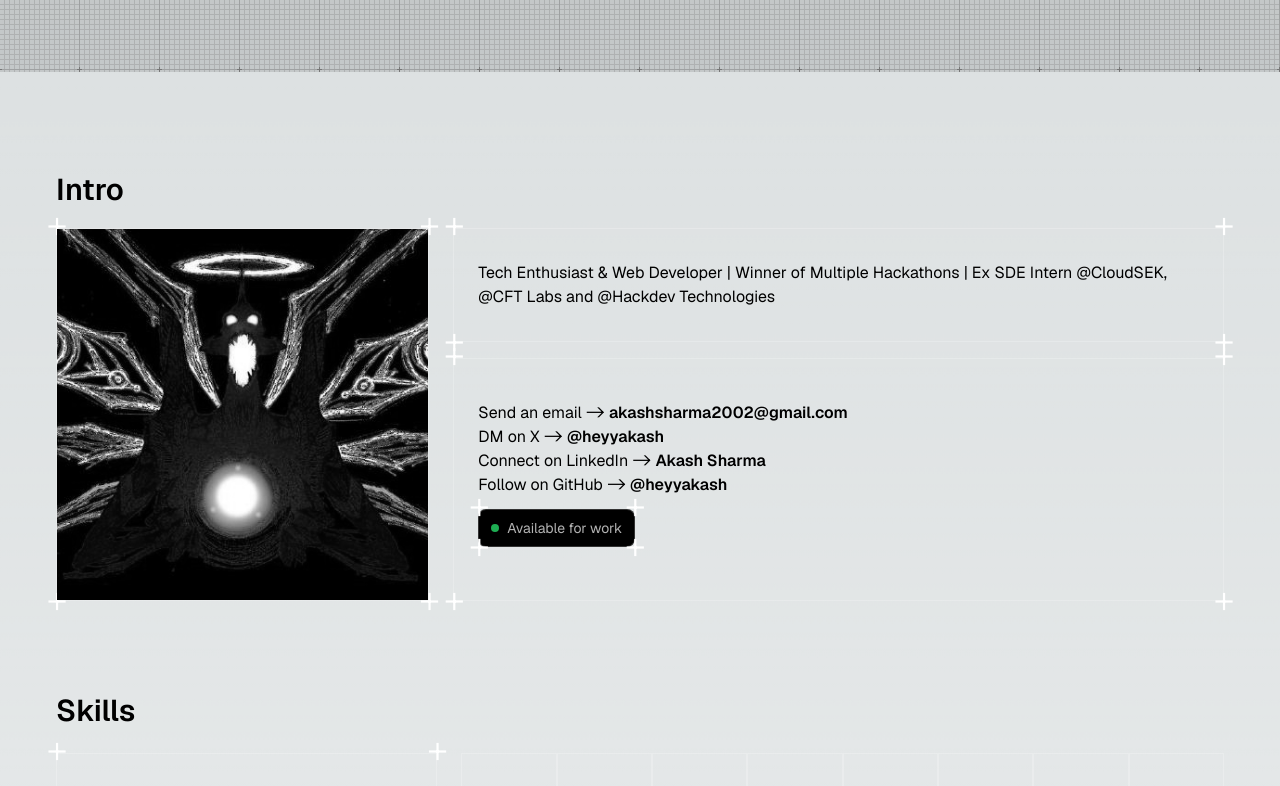
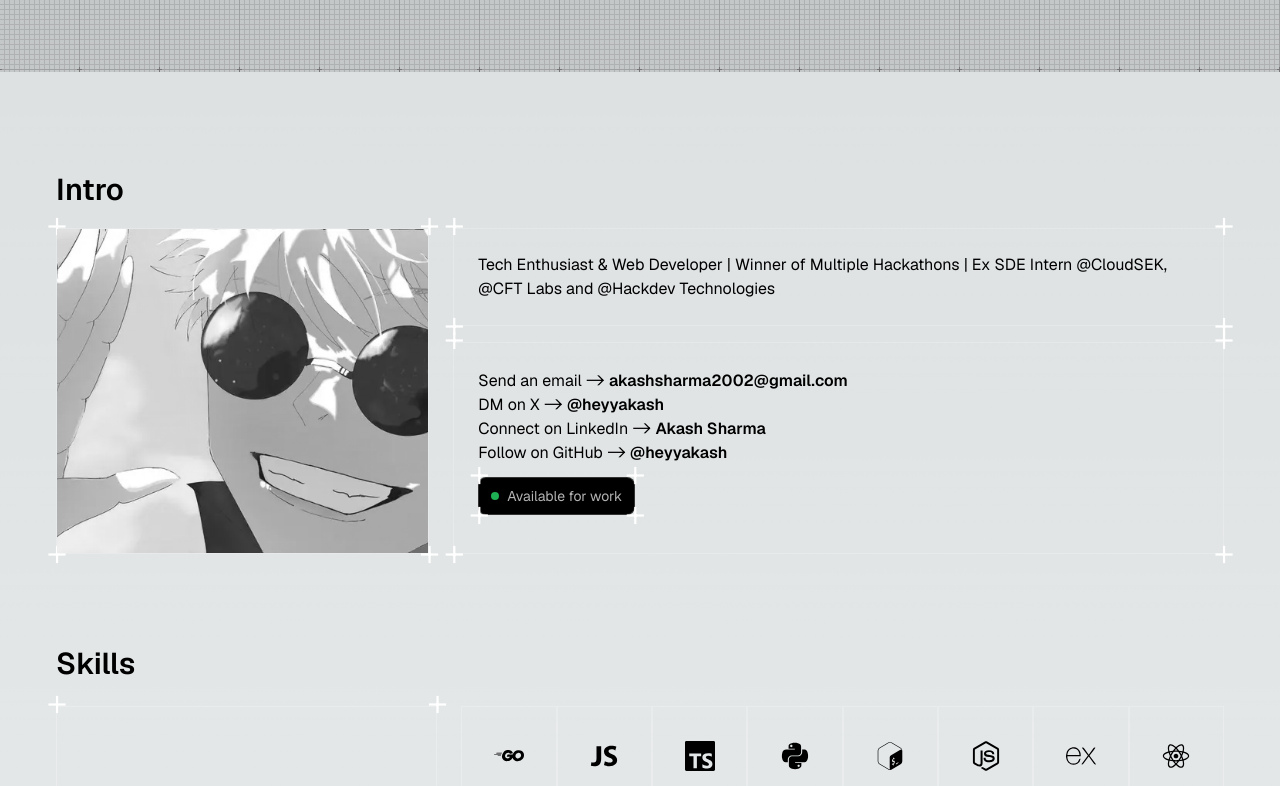
Before and after one commit to heyyakash/portfolio-2025, a Next.js app: page / in a window 1280 px wide. Shown: the part 651-1437 px from the top of the page. Built offline with nearby package versions, Linux system fonts and the light colour scheme.

Commit message:
added  new profile image

```diff
--- a/components/introduction.tsx
+++ b/components/introduction.tsx
@@ -7,7 +7,7 @@ const Introduction = () => {
             <div className='max-w-[1200px] w-full mx-auto my-5 text-3xl px-4  font-semibold m'>Intro</div>
             <div className='grid grid-cols-1 grid-rows-2 md:grid-cols-3 md:grid-rows-1 max-w-[1200px] w-full px-4  md:gap-6 items-center place-items-center mx-auto'>
                 <CustomCard className='col-span-1 w-full h-full'>
-                    <img src="/profile.jpeg" className='w-full h-full  object-cover  grayscale hover:grayscale-0 trans cursor-pointer' alt="avatar" />
+                    <img src="/check.webp" className='w-full h-full  object-cover  grayscale hover:grayscale-0 trans cursor-pointer' alt="avatar" />
                 </CustomCard>
                 <div className='col-span-2 grid grid-cols-1 mt-8 md:mt-0 grid-rows-3 gap-4 h-full'>
                     <CustomCard className='w-full flex items-center justify-center p-6'>
```
Also changed, not shown: public/check.webp (added).
